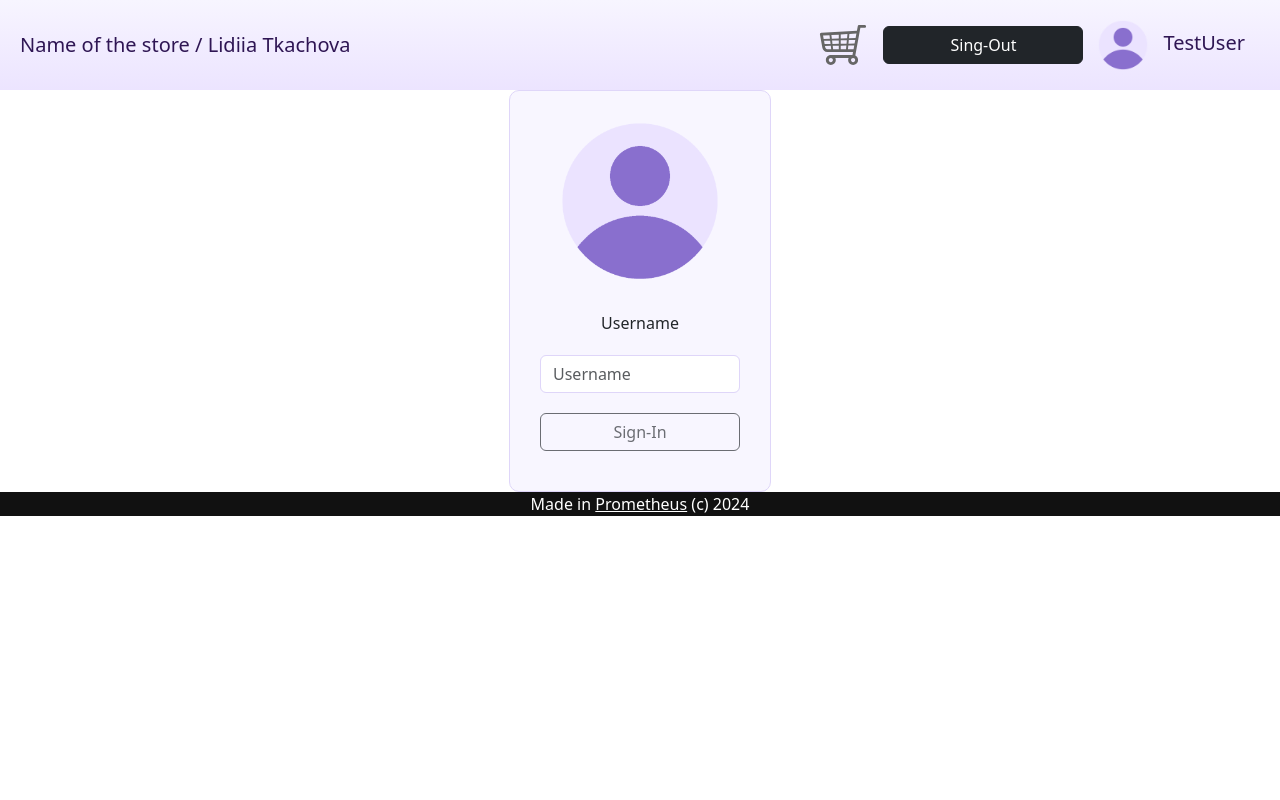
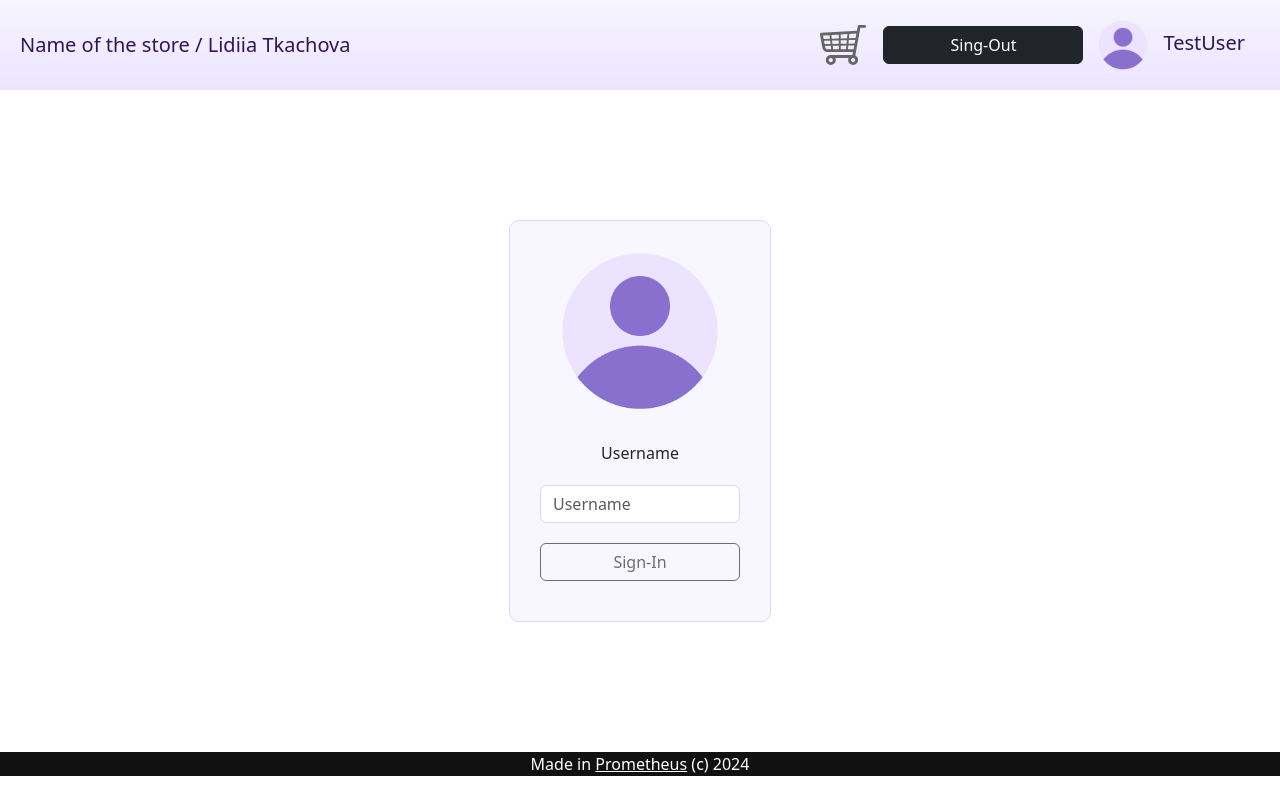
Before and after one commit to lida-skakun/book-store, a React (Create React App) app: page / in a window 1280 px wide. Built offline with nearby package versions, Linux system fonts and the light colour scheme.

Commit message:
footer scss file changed, footer styles modified

```diff
--- a/public/index.html
+++ b/public/index.html
@@ -10,20 +10,6 @@
       content="Web site created using create-react-app"
     />
     <link rel="apple-touch-icon" href="%PUBLIC_URL%/logo192.png" />
-    <!--
-      manifest.json provides metadata used when your web app is installed on a
-      user's mobile device or desktop. See https://developers.google.com/web/fundamentals/web-app-manifest/
-    -->
-    <link rel="manifest" href="%PUBLIC_URL%/manifest.json" />
-    <!--
-      Notice the use of %PUBLIC_URL% in the tags above.
-      It will be replaced with the URL of the `public` folder during the build.
-      Only files inside the `public` folder can be referenced from the HTML.
-
-      Unlike "/favicon.ico" or "favicon.ico", "%PUBLIC_URL%/favicon.ico" will
-      work correctly both with client-side routing and a non-root public URL.
-      Learn how to configure a non-root public URL by running `npm run build`.
-    -->
     <title>React App</title>
   </head>
   <body>
--- a/src/components/footer/footer.scss
+++ b/src/components/footer/footer.scss
@@ -1,9 +1,9 @@
 .Footer {
   background-color: rgb(17, 17, 17);
-  bottom: 0px;
   width: 100%;
   color: #ffffff;
   text-align: center;
+  flex-shrink: 0;
 }
 
 .Footer {
--- a/src/components/log-in/log-in.scss
+++ b/src/components/log-in/log-in.scss
@@ -9,7 +9,7 @@
   display: flex;
   justify-content: center;
   align-items: center;
-  flex: 1;
+  flex: 1 0 auto;
 }
 
 .signInForm * {
--- a/src/containers/app.scss
+++ b/src/containers/app.scss
@@ -1 +1,7 @@
 @import "~bootstrap/scss/bootstrap";
+
+.App {
+  display: flex;
+  flex-direction: column;
+  height: 97vh;
+}
--- a/src/index.scss
+++ b/src/index.scss
@@ -6,9 +6,3 @@ body {
   -webkit-font-smoothing: antialiased;
   -moz-osx-font-smoothing: grayscale;
 }
-
-#root {
-  display: flex;
-  flex-direction: column;
-  min-height: 100vh;
-}
```
